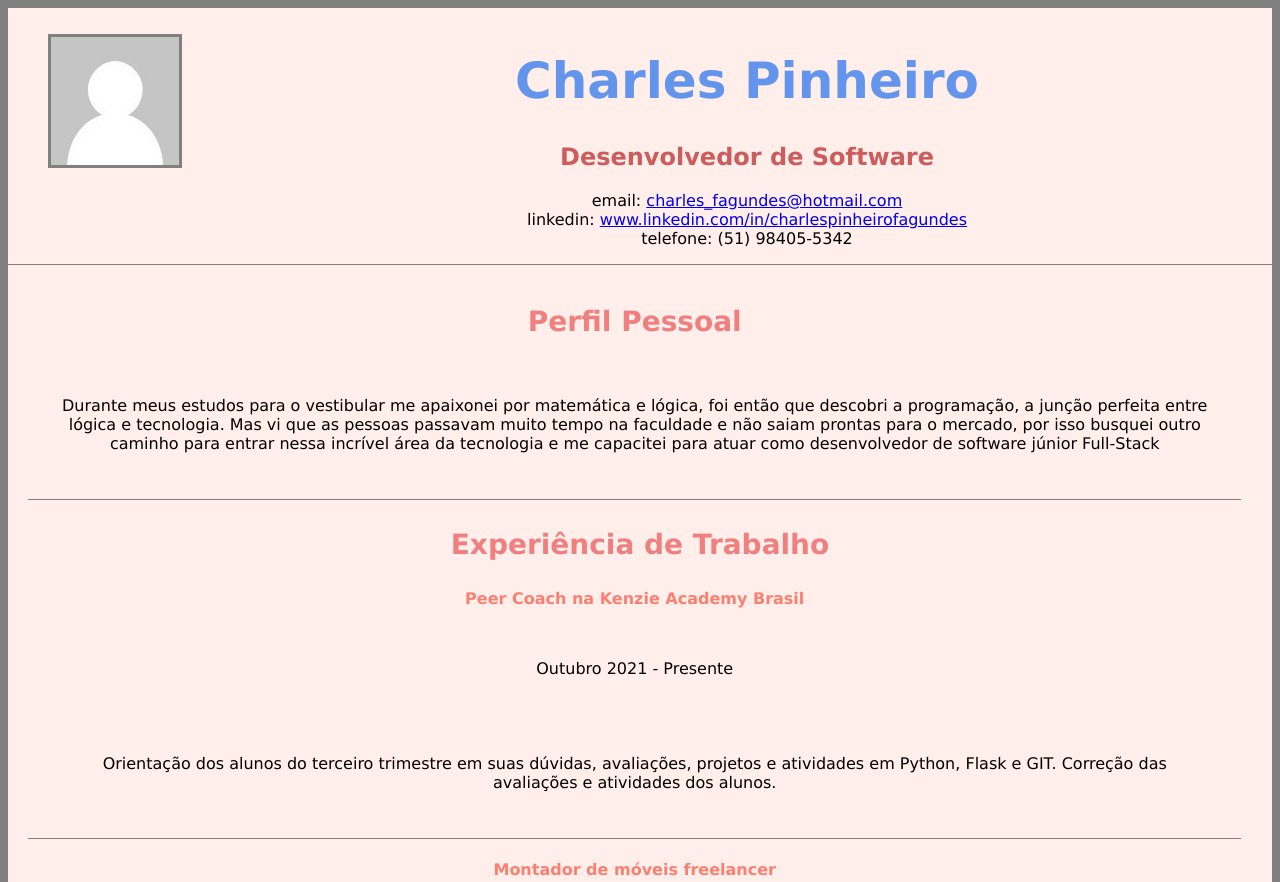
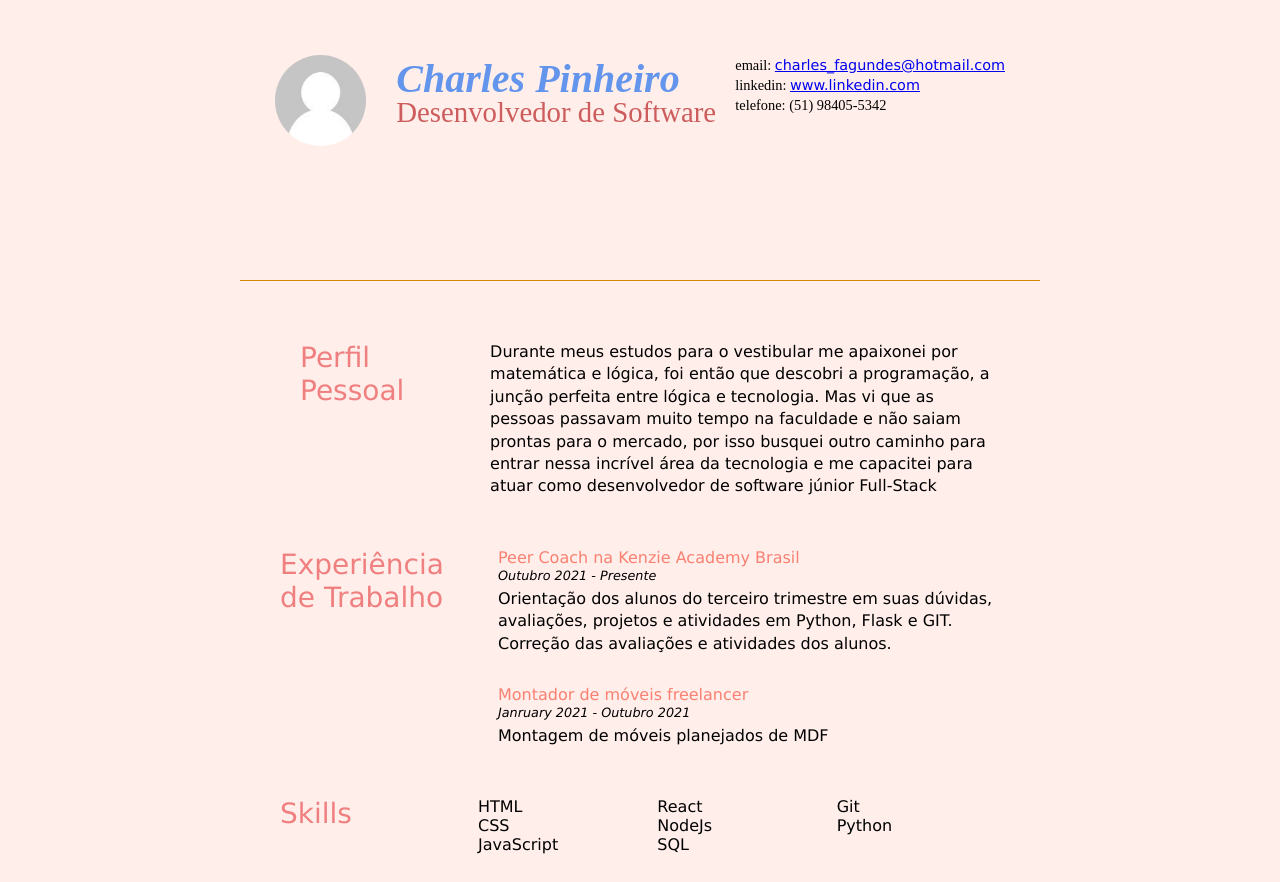
Before and after one commit to Charles-Pinheiro/styled-curriculum, a plain HTML site: page index.html in a window 1280 px wide. Shown: the top 882 px of the page. Drawn offline with Linux system fonts and the light colour scheme.

Commit message:
fix: styling level 2

```diff
--- a/index.html
+++ b/index.html
@@ -4,7 +4,7 @@
     <meta charset="UTF-8">
     <meta http-equiv="X-UA-Compatible" content="IE=edge">
     <meta name="viewport" content="width=device-width, initial-scale=1.0">
-    <title>John Doe - Curriculum Vitae</title>
+    <title>Charles Pinheiro - Curriculum Vitae</title>
 
     <link type="text/css" rel="stylesheet" href="style.css">
     <link href='https://fonts.googleapis.com/css?family=Rokkitt:400,700|Lato:400,300' rel='stylesheet' type='text/css'>
@@ -24,7 +24,7 @@
             <div id="contactDetails">
                 <ul>
                     <li>email: <a href="mailto:charles_fagundes@hotmail.com" target="_blank">charles_fagundes@hotmail.com</a></li>
-                    <li>linkedin: <a href="https://www.linkedin.com/in/charlespinheirofagundes/">www.linkedin.com/in/charlespinheirofagundes</a></li>
+                    <li>linkedin: <a href="https://www.linkedin.com/in/charlespinheirofagundes/">www.linkedin.com</a></li>
                     <li>telefone: (51) 98405-5342</li>
                 </ul>
             </div>
--- a/style.css
+++ b/style.css
@@ -1,28 +1,105 @@
+html, body, div, span, object, iframe, h1, h2, h3, h4, h5, h6, p, blockquote, pre, abbr, address, cite, code, del, dfn, em, img, ins, kbd, q, samp, small, strong, sub, sup, var, b, i, dl, dt, dd, ol, ul, li, fieldset, form, label, legend, table, caption, tbody, tfoot, thead, tr, th, td, article, aside, canvas, details, figcaption, figure, footer, header, hgroup, menu, nav, section, summary, time, mark, audio, video {
+	border: 0;
+	font: inherit;
+	font-size: 100%;
+	margin: 0;
+	padding: 0;
+	vertical-align: baseline;
+}
+
 * {
-    text-align: center;
     font-family: 'Lucida Sans','Lucida Sans Regular', 'Lucida Grande', 'Lucida Sans Unicode', Geneva, Verdana, sans-serif;
     list-style-type: none;
 }
 
-body {
-    background-color: gray;
+html, body {
+    background-color: #FFEEEA;
+    font-size: 16px;
 }
 
 #cv {
-    background-color: #FFEEEA;
+    width: 90%;
+    max-width: 800px;
+    margin: 30px auto;
+}
+
+#contactDetails {
+    float: right;
+}
+
+#headshot {
+	width: 12.5%;
+	float: left;
+	margin-right: 30px;
+}
+
+#contactDetails ul {
+	font-size: 0.9em;
+	margin-top: 2px;
+}
+
+#contactDetails ul li {
+	margin-bottom: 3px;
+}
+
+#contactDetails ul li a:hover {
+    color: #6495ED;
+}
+
+#mainArea {
+	padding: 0 40px;
+}
+
+#name {
+    float: left;
+}
+
+.mainDetails {
+	padding: 25px 35px;
+}
+
+.clear {
+	clear: both;
+}
+
+.sectionTitle {
+	float: left;
+	width: 25%;
+}
+
+.sectionContent {
+	float: right;
+	width: 72.5%;
+}
+
+.subDetails {
+	font-size: 0.8em;
+	font-style: italic;
+	margin-bottom: 3px;
+}
+
+.keySkills {
+	column-count: 3;
+	margin-bottom: 20px;
 }
 
 img {
-    border: 3px solid gray;
+    width: 100%;
+	height: auto;
+    border-radius: 90px;
 }
 
 h1 {
     color: #6495ED;
-    font-size: 50px;
+    font-size: 40px;
+    font-weight: 700;
+    margin-bottom: -6px;
+    font-style: italic;
 }
 
 h2 {
     color: #CD5C5C;
+    font-size: 1.8em;
 }
 
 h3 {
@@ -35,11 +112,9 @@ h4 {
 }
 
 p {
-    padding: 30px;
-}
-
-ul {
-    list-style-type: none;
+    font-size: 1em;
+    line-height: 1.4em;
+	margin-bottom: 30px;
 }
 
 figure {
@@ -49,12 +124,16 @@ figure {
 
 header {
     margin-bottom: 40px;
-    border-bottom: 1px solid gray;
+    border-bottom: 1px solid #cf8a05;
     padding-top: 10px;
 }
 
 article {
-    border-bottom: 1px solid gray;
+    /* border-bottom: 1px solid gray; */
     width: 96%;
     margin-left: 20px;
 }
+
+section {
+	padding: 20px 0 0;
+}
```
